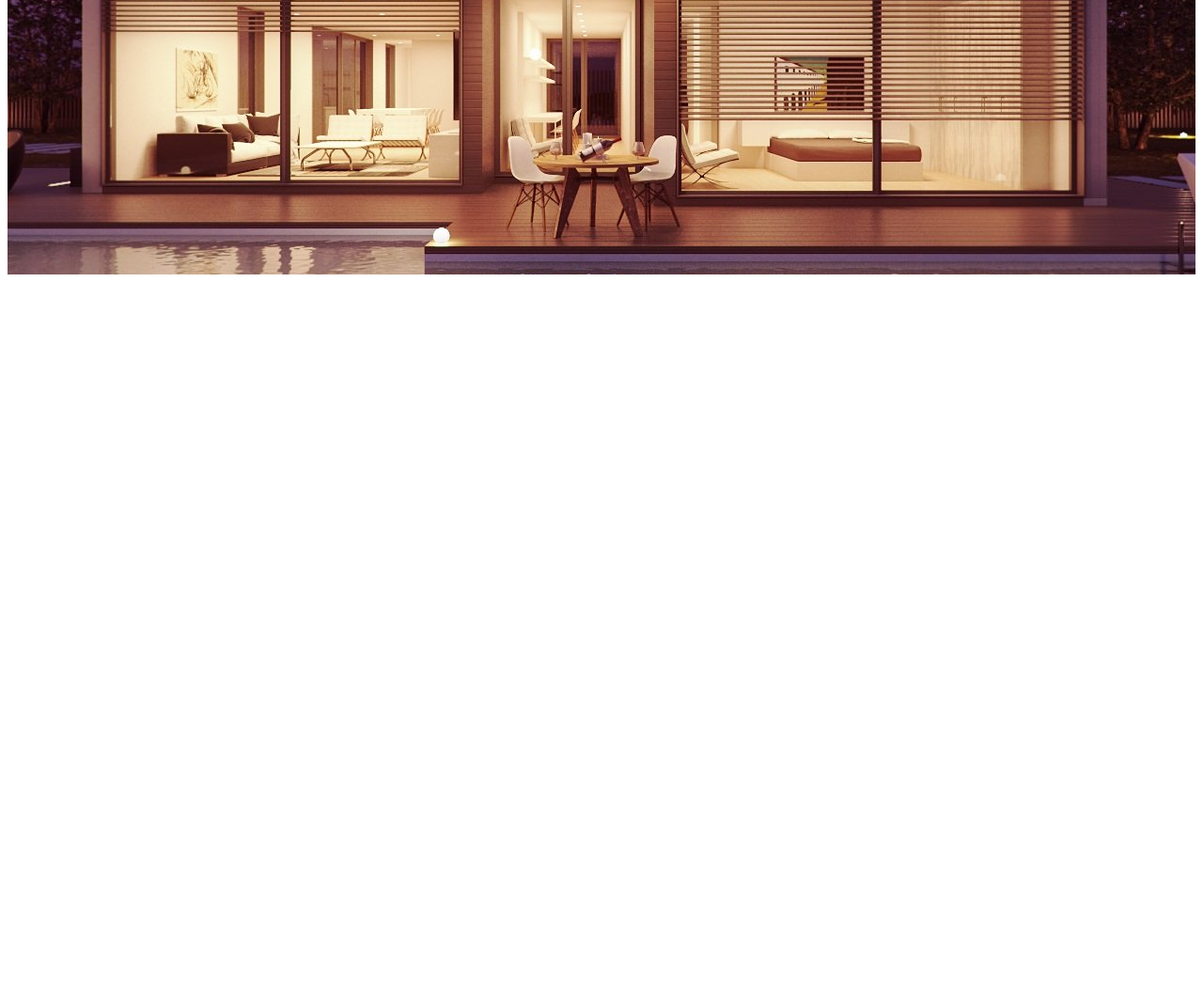
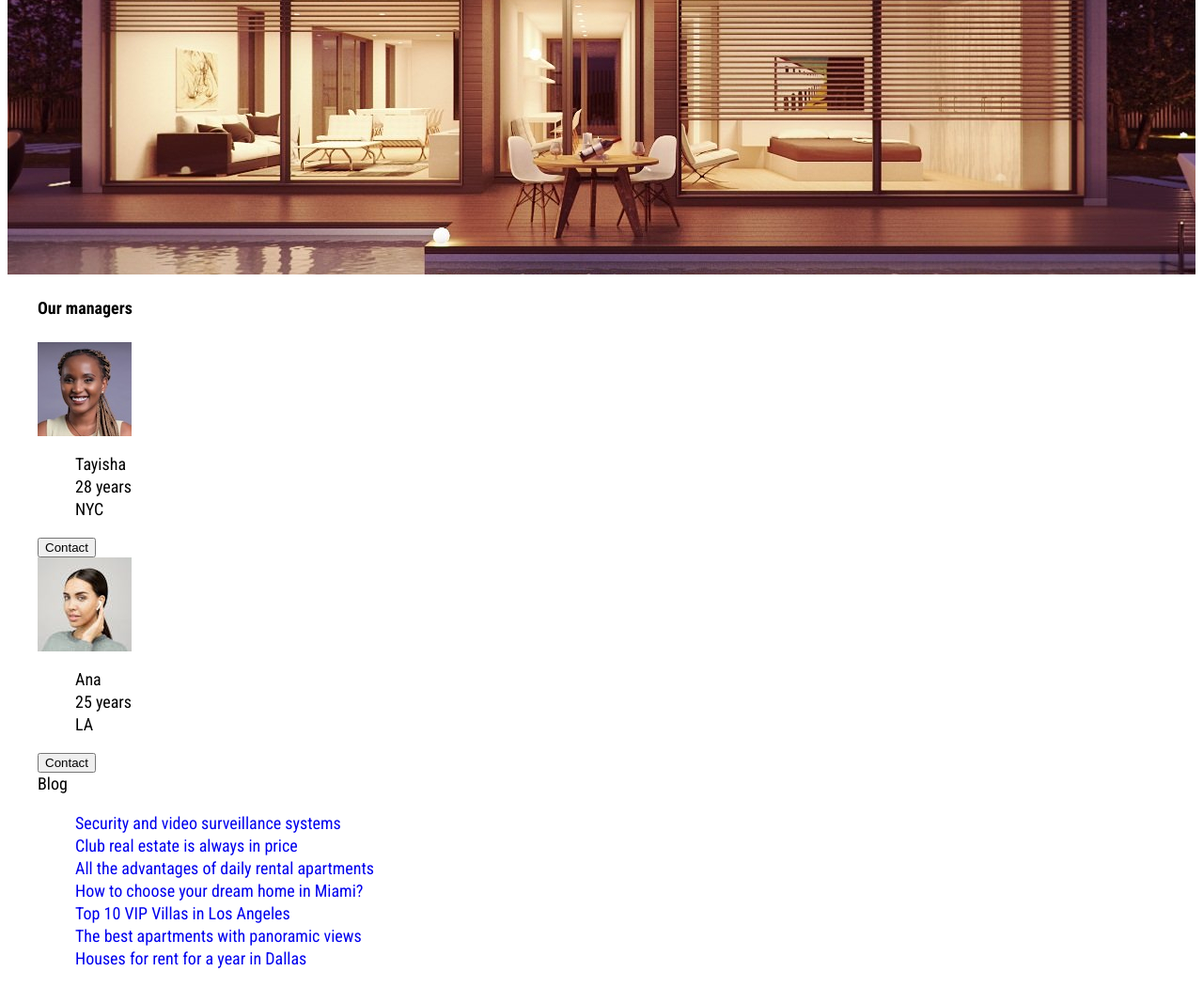
Before and after one commit to VitaliPri/to2rent, a plain HTML site: page index.html in a window 1280 px wide. Shown: the part 3161-4211 px from the top of the page at 94% size. Before the commit the page ends 3461 px from the top, so only its background shows below. Drawn offline with nearby package versions, Linux system fonts and the light colour scheme.

Commit message:
our managers

```diff
--- a/index.html
+++ b/index.html
@@ -113,6 +113,67 @@
       </div>
     </section>
 
+    <section class="about">
+      <div class="container">
+        <div class="about__inner">
+          <div class="our-managers">
+            <h4 class="our-managers__title about__title">Our managers</h4>
+            <div class="our-managers__items">
+
+              <div class="our-managers__item">
+                <img src="/images/our-managers-1.jpeg" alt="">
+                  <ul class="our-managers__list">
+                    <li class="our-managers__name">Tayisha</li>
+                    <li class="our-managers__age">28 years</li>
+                    <li class="our-managers__location">NYC</li>
+                  </ul>
+                <button class="our-managers__btn">Contact</button>
+              </div>
+
+              <div class="our-managers__item">
+                <img src="/images/our-managers-2.jpeg" alt="">
+                  <ul class="our-managers__list">
+                    <li class="our-managers__name">Ana</li>
+                    <li class="our-managers__age">25 years</li>
+                    <li class="our-managers__location">LA</li>
+                  </ul>
+                <button class="our-managers__btn">Contact</button>
+              </div>
+
+              <div class="blog">
+                <div class="about__title">
+                  Blog
+                </div>
+                <ul class="blog__list">
+                  <li class="blog__item">
+                    <a class="blog__link"href="#">Security and video surveillance systems</a>
+                  </li>
+                  <li class="blog__item">
+                    <a class="blog__link"href="#">
+                      Club real estate is always in price</a></li>
+                  <li class="blog__item">
+                    <a class="blog__link"href="#">
+                      All the advantages of daily rental apartments</a></li>
+                  <li class="blog__item">
+                    <a class="blog__link"href="#">
+                      How to choose your dream home in Miami?</a></li>
+                  <li class="blog__item">
+                    <a class="blog__link"href="#">Top 10 VIP Villas in Los Angeles</a></li>
+                  <li class="blog__item">
+                    <a class="blog__link"href="#">The best apartments with panoramic views</a></li>
+                  <li class="blog__item">
+                    <a class="blog__link"href="#">
+                      Houses for rent for a year in Dallas</a></li>
+                </ul>
+
+              </div>
+
+            </div>
+          </div>
+        </div>
+      </div>
+    </section>
+
     <script src="https://ajax.googleapis.com/ajax/libs/jquery/3.7.1/jquery.min.js"></script>
     <script src="js/slick.min.js"></script>
     <script src="js/main.js"></script>
```
Also changed, not shown: images/our-managers-1.jpeg (added), images/our-managers-2.jpeg (added), images/our-managers-2.jpg (added), 1 other file.
